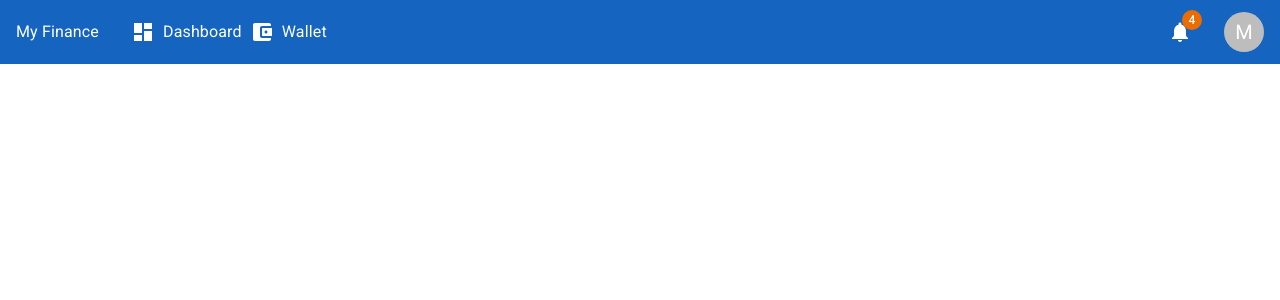
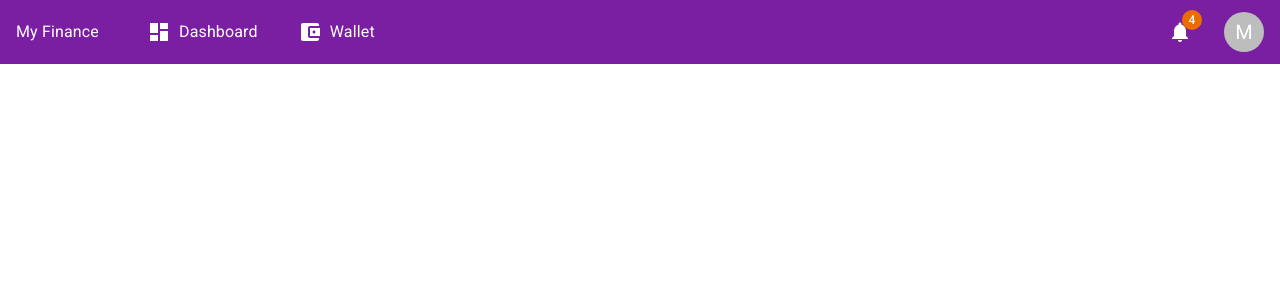
Before and after one commit to cra2ycoder/my-finance, a Next.js app: page /dashboard in a window 1280 px wide. Shown: the top 300 px of the page. Built offline with nearby package versions, Linux system fonts and the light colour scheme.

Commit message:
header UI corrections

```diff
--- a/components/Header/Header.tsx
+++ b/components/Header/Header.tsx
@@ -26,7 +26,7 @@ function NotificationBadge() {
 
 function MenuIcon(props: any = {}) {
   return (
-    <Box sx={{ display: 'flex', mr: 1 }}>
+    <Box sx={{ display: 'flex', mr: 1, pl: 2, pr: 2 }}>
       {props.iconComponent || <></>}
       <Typography sx={{ color: 'white', marginLeft: 1 }}>
         {props.title || ''}
@@ -43,6 +43,10 @@ function Header() {
         width: '100%',
         alignItems: 'center',
         justifyContent: 'space-between',
+        backgroundColor: 'secondary.dark',
+        height: 64,
+        p: 2,
+        boxSizing: 'border-box',
       }}
     >
       <Box display="flex" alignItems="center">
--- a/pages/dashboard.tsx
+++ b/pages/dashboard.tsx
@@ -3,16 +3,7 @@ import Box from '@mui/material/Box'
 
 function Dashboard() {
   return (
-    <Box
-      sx={{
-        backgroundColor: 'primary.dark',
-        height: 64,
-        alignItems: 'center',
-        display: 'flex',
-        p: 2,
-        boxSizing: 'border-box',
-      }}
-    >
+    <Box>
       <Header />
     </Box>
   )
```
